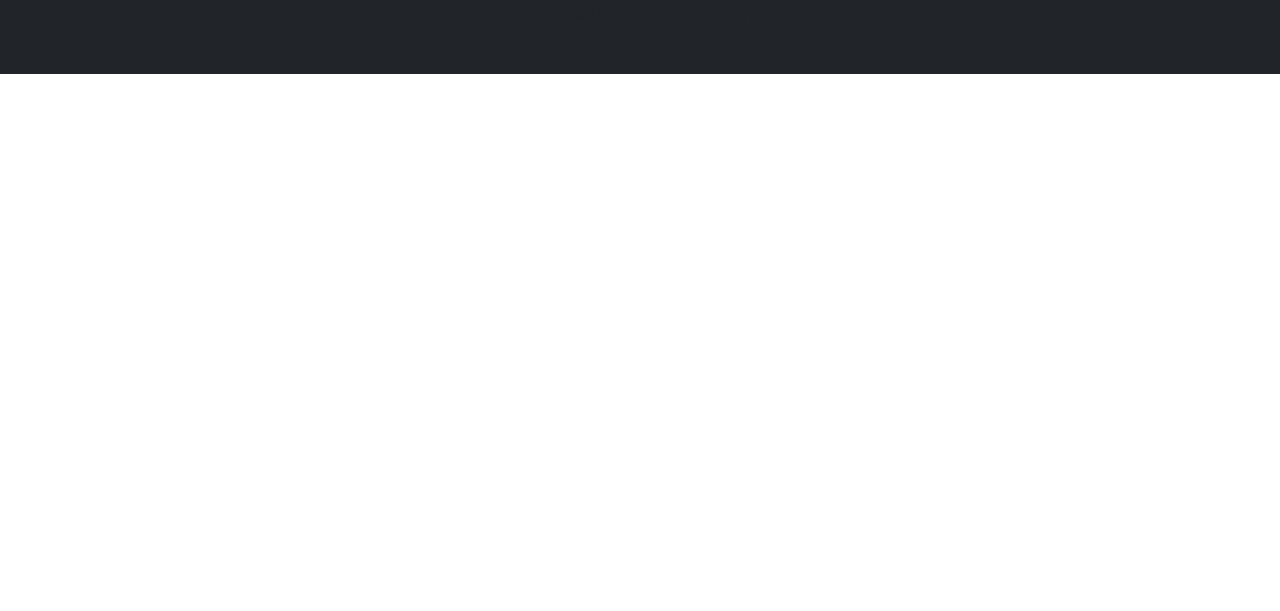
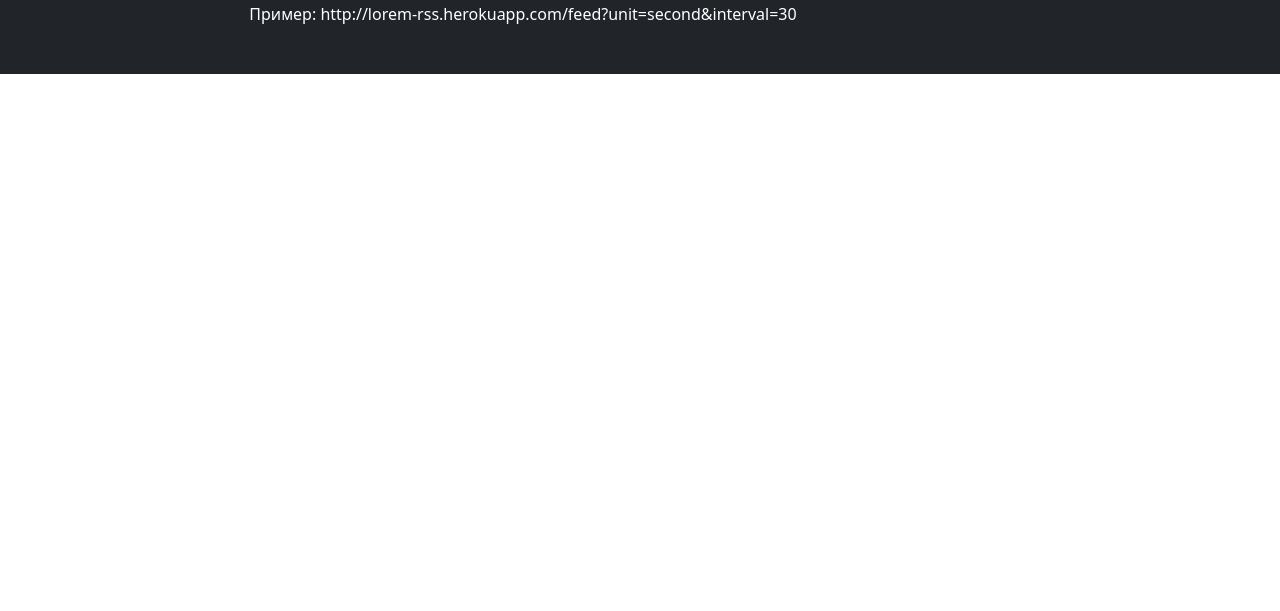
Before and after one commit to BaronDeFitenbah/frontend-project-11, a website built with webpack: page index.html in a window 1280 px wide. Shown: the part 189-800 px from the top of the page. Built offline with nearby package versions, Linux system fonts and the light colour scheme; what on-change would draw is missing.

Commit message:
Исправил 2

```diff
--- a/index.html
+++ b/index.html
@@ -43,7 +43,7 @@
                             </div>
                         </div>
                     </form>
-                    <p class="mt-2 mb-0 text-muted">Пример: http://lorem-rss.herokuapp.com/feed?unit=second&interval=30</p>
+                    <p class="mt-2 mb-0">Пример: http://lorem-rss.herokuapp.com/feed?unit=second&interval=30</p>
                     <p class="feedback m-0 position-absolute small text-danger"></p>
                 </div>
             </div>
```
